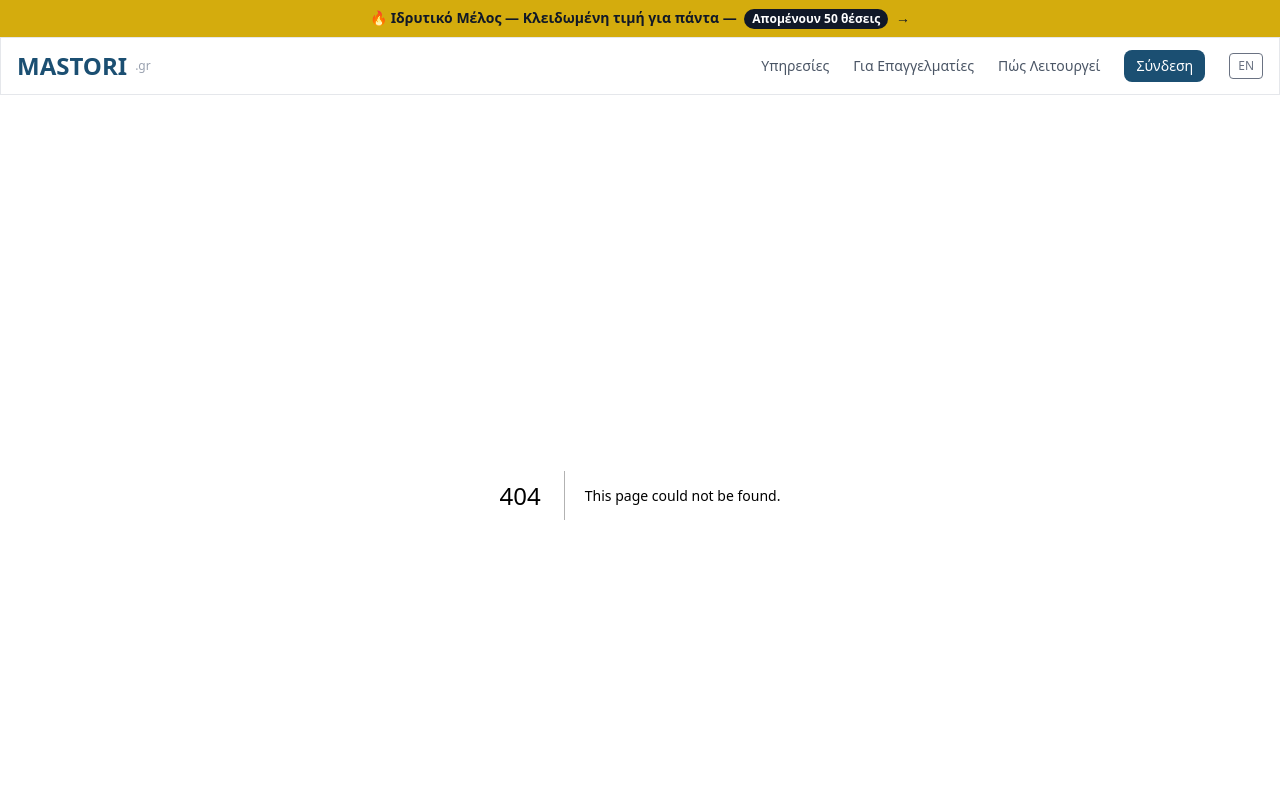
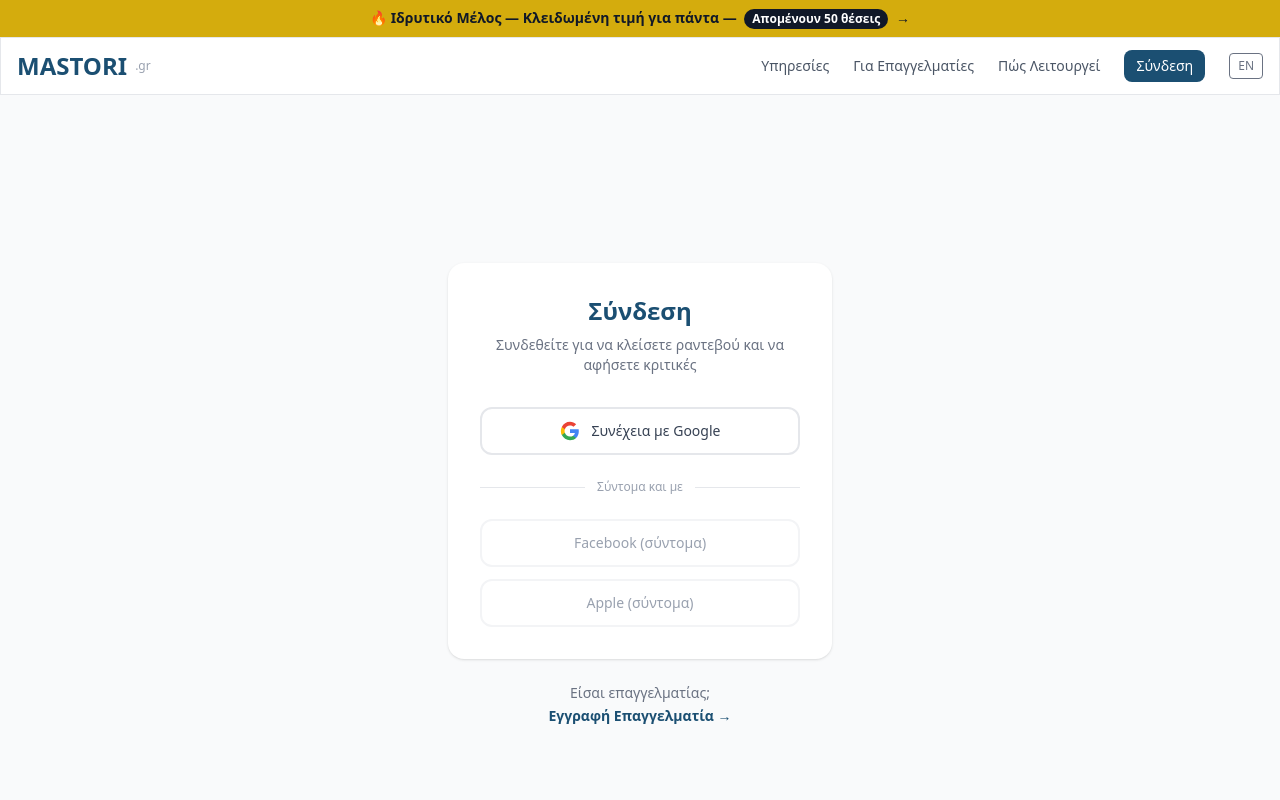
Before and after one commit to noukist/trustia-gr, a Next.js app: page /login in a window 1280 px wide. Before the commit this address had no page. Shown: the top 800 px of the page. Built offline with nearby package versions, Linux system fonts and the light colour scheme; no server answers.

Commit message:
Add login page and Supabase client

```diff
--- /dev/null
+++ b/app/login/page.tsx
@@ -0,0 +1,184 @@
+// =============================================================
+// app/login/page.tsx — Login page for Mastori.gr
+// =============================================================
+// URL: mastori.gr/login
+//
+// This page handles authentication for all user types:
+// - Customers sign in with Google (primary), Facebook, Apple
+// - After first login, they confirm display name + phone
+// - Professionals use the /register page instead
+//
+// Uses Supabase Auth which handles all the OAuth complexity:
+// - Redirects to Google's login screen
+// - Receives the token back
+// - Creates a user in Supabase's auth.users table
+// - Sets a session cookie in the browser
+//
+// After successful login, users are redirected to homepage.
+// Later: redirect to customer dashboard or professional dashboard
+// based on their role in the database.
+// =============================================================
+
+"use client";
+
+import { useState } from "react";
+import { supabase } from "@/lib/supabase";
+import Link from "next/link";
+
+export default function LoginPage() {
+  // Track loading state while OAuth redirect happens
+  const [loading, setLoading] = useState(false);
+
+  // Track any error messages to show the user
+  const [error, setError] = useState("");
+
+  // Language — hardcoded for now, will use context later
+  const lang = "el";
+  const t = (el: string, en: string) => (lang === "el" ? el : en);
+
+  // ─── GOOGLE LOGIN ───
+  // Calls Supabase Auth to start the Google OAuth flow.
+  // The user is redirected to Google's login page.
+  // After login, Google redirects back to our callback URL.
+  // Supabase handles the token exchange automatically.
+  async function handleGoogleLogin() {
+    setLoading(true);
+    setError("");
+
+    try {
+      const { error } = await supabase.auth.signInWithOAuth({
+        provider: "google",
+        options: {
+          // Where to redirect after successful login
+          redirectTo: window.location.origin + "/",
+        },
+      });
+
+      if (error) {
+        setError(error.message);
+        setLoading(false);
+      }
+      // If no error, the browser is redirecting to Google — don't setLoading(false)
+    } catch {
+      setError(t("Κάτι πήγε στραβά. Δοκιμάστε ξανά.", "Something went wrong. Try again."));
+      setLoading(false);
+    }
+  }
+
+  return (
+    <div className="min-h-screen bg-gray-50 flex items-center justify-center px-4">
+      <div className="max-w-sm w-full">
+        {/* ─── CARD ─── */}
+        <div className="bg-white rounded-2xl shadow-sm p-8">
+          {/* ─── HEADING ─── */}
+          <h1
+            className="text-2xl font-bold text-center mb-2"
+            style={{ color: "var(--color-primary)" }}
+          >
+            {t("Σύνδεση", "Sign In")}
+          </h1>
+          <p className="text-center text-gray-500 text-sm mb-8">
+            {t(
+              "Συνδεθείτε για να κλείσετε ραντεβού και να αφήσετε κριτικές",
+              "Sign in to book appointments and leave reviews"
+            )}
+          </p>
+
+          {/* ─── GOOGLE LOGIN BUTTON ─── */}
+          <button
+            onClick={handleGoogleLogin}
+            disabled={loading}
+            className="
+              w-full flex items-center justify-center gap-3
+              px-4 py-3 border-2 border-gray-200 rounded-xl
+              text-sm font-medium text-gray-700
+              hover:bg-gray-50 hover:border-gray-300
+              transition-all
+              disabled:opacity-50 disabled:cursor-not-allowed
+            "
+          >
+            {/* Google icon — simple SVG */}
+            <svg width="20" height="20" viewBox="0 0 24 24">
+              <path
+                d="M22.56 12.25c0-.78-.07-1.53-.2-2.25H12v4.26h5.92a5.06 5.06 0 01-2.2 3.32v2.77h3.57c2.08-1.92 3.28-4.74 3.28-8.1z"
+                fill="#4285F4"
+              />
+              <path
+                d="M12 23c2.97 0 5.46-.98 7.28-2.66l-3.57-2.77c-.98.66-2.23 1.06-3.71 1.06-2.86 0-5.29-1.93-6.16-4.53H2.18v2.84C3.99 20.53 7.7 23 12 23z"
+                fill="#34A853"
+              />
+              <path
+                d="M5.84 14.09c-.22-.66-.35-1.36-.35-2.09s.13-1.43.35-2.09V7.07H2.18C1.43 8.55 1 10.22 1 12s.43 3.45 1.18 4.93l2.85-2.22.81-.62z"
+                fill="#FBBC05"
+              />
+              <path
+                d="M12 5.38c1.62 0 3.06.56 4.21 1.64l3.15-3.15C17.45 2.09 14.97 1 12 1 7.7 1 3.99 3.47 2.18 7.07l3.66 2.84c.87-2.6 3.3-4.53 6.16-4.53z"
+                fill="#EA4335"
+              />
+            </svg>
+            {loading
+              ? t("Μετάβαση στο Google...", "Redirecting to Google...")
+              : t("Συνέχεια με Google", "Continue with Google")}
+          </button>
+
+          {/* ─── DIVIDER ─── */}
+          <div className="flex items-center gap-3 my-6">
+            <div className="flex-1 h-px bg-gray-200"></div>
+            <span className="text-xs text-gray-400">
+              {t("Σύντομα και με", "Coming soon with")}
+            </span>
+            <div className="flex-1 h-px bg-gray-200"></div>
+          </div>
+
+          {/* ─── FUTURE PROVIDERS ─── */}
+          {/* Facebook and Apple login — disabled for now */}
+          <div className="space-y-3">
+            <button
+              disabled
+              className="
+                w-full flex items-center justify-center gap-3
+                px-4 py-3 border-2 border-gray-100 rounded-xl
+                text-sm text-gray-400
+                cursor-not-allowed
+              "
+            >
+              {t("Facebook (σύντομα)", "Facebook (coming soon)")}
+            </button>
+            <button
+              disabled
+              className="
+                w-full flex items-center justify-center gap-3
+                px-4 py-3 border-2 border-gray-100 rounded-xl
+                text-sm text-gray-400
+                cursor-not-allowed
+              "
+            >
+              {t("Apple (σύντομα)", "Apple (coming soon)")}
+            </button>
+          </div>
+
+          {/* ─── ERROR MESSAGE ─── */}
+          {error && (
+            <div className="mt-4 p-3 bg-red-50 rounded-xl text-sm text-red-600">
+              {error}
+            </div>
+          )}
+        </div>
+
+        {/* ─── PROFESSIONAL LINK ─── */}
+        <div className="text-center mt-6">
+          <p className="text-sm text-gray-500">
+            {t("Είσαι επαγγελματίας;", "Are you a professional?")}
+          </p>
+          <Link
+            href="/register"
+            className="text-sm font-semibold hover:underline"
+            style={{ color: "var(--color-primary)" }}
+          >
+            {t("Εγγραφή Επαγγελματία →", "Professional Registration →")}
+          </Link>
+        </div>
+      </div>
+    </div>
+  );
+}
--- /dev/null
+++ b/lib/supabase.ts
@@ -0,0 +1,7 @@
+// Supabase client — connects the website to the database
+import { createClient } from "@supabase/supabase-js";
+
+const supabaseUrl = process.env.NEXT_PUBLIC_SUPABASE_URL!;
+const supabaseKey = process.env.NEXT_PUBLIC_SUPABASE_ANON_KEY!;
+
+export const supabase = createClient(supabaseUrl, supabaseKey);
```
